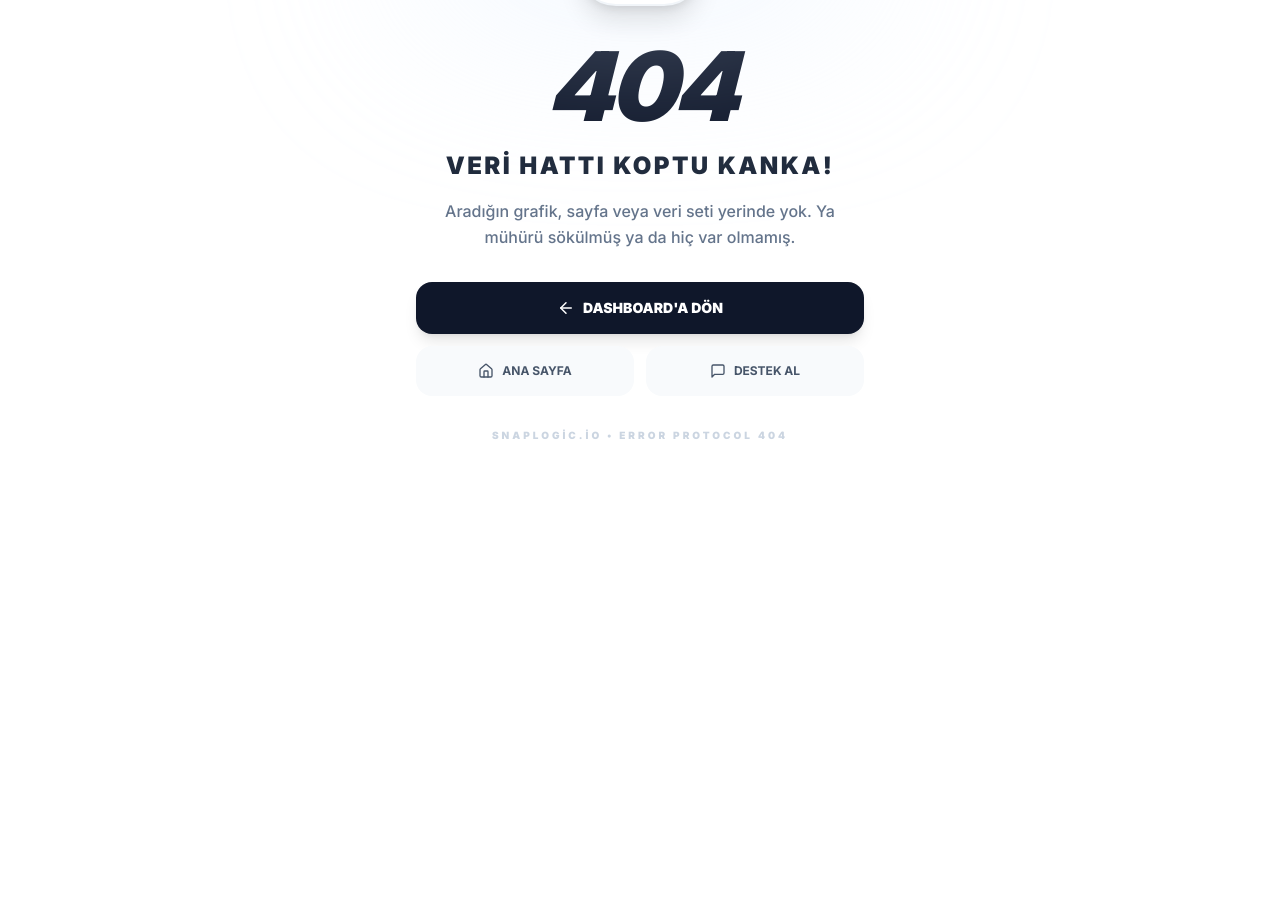
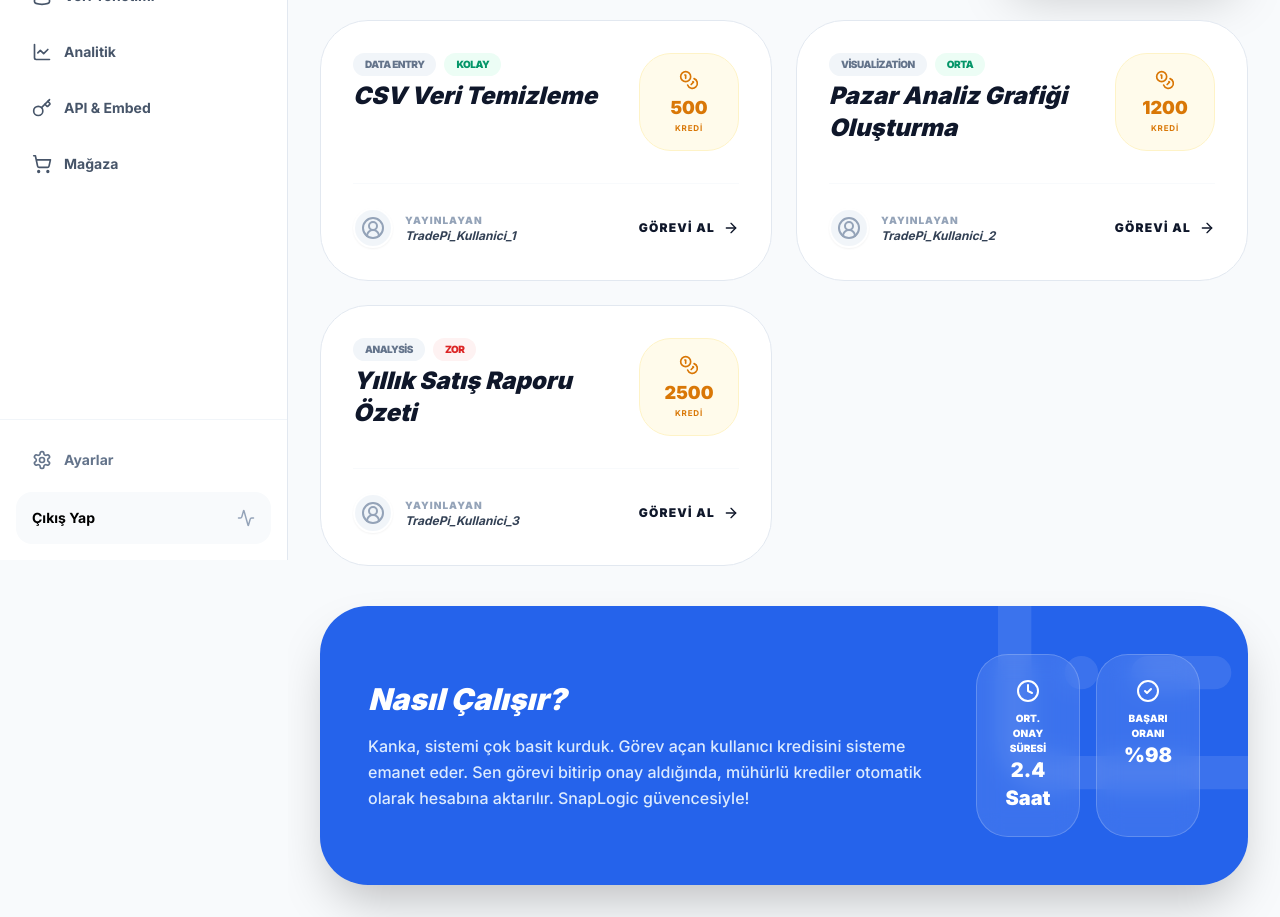
Before and after one commit to Bugsbuny24/tradepi, a Next.js app: page /dashboard/tasks in a window 1280 px wide. Before the commit this address had no page. Shown: the part 240-1157 px from the top of the page. Before the commit the page ends 800 px from the top, so only its background shows below. Built offline with nearby package versions, Linux system fonts and the light colour scheme; no server answers; the database is empty.

Commit message:
Create page.tsx

```diff
--- /dev/null
+++ b/app/dashboard/tasks/page.tsx
@@ -0,0 +1,121 @@
+import { createClient } from '@/lib/supabase/server'
+import {
+  ClipboardList, CheckCircle2, Clock, Plus,
+  Coins, UserCircle2, ArrowRight, Zap
+} from 'lucide-react'
+import Link from 'next/link'
+
+export default async function HumanTasksPage() {
+  const supabase = createClient()
+
+  // Aktif görevleri çekiyoruz
+  const { data: tasks } = await supabase
+    .from('human_tasks')
+    .select('*, profiles(full_name)')
+    .eq('status', 'open')
+    .order('created_at', { ascending: false })
+
+  return (
+    <div className="space-y-10 max-w-7xl mx-auto">
+
+      {/* Task Header */}
+      <div className="flex flex-col md:flex-row justify-between items-end gap-6">
+        <div className="space-y-2">
+          <div className="flex items-center gap-2 text-emerald-600 font-black text-xs uppercase tracking-widest">
+            <Zap size={14} className="fill-emerald-600" /> Earn Credits
+          </div>
+          <h2 className="text-5xl font-black text-slate-900 tracking-tighter italic">Görev Havuzu</h2>
+          <p className="text-slate-500 font-medium text-lg">Diğer kullanıcıların görevlerini tamamla, cüzdanını mühürle.</p>
+        </div>
+
+        <Link href="/dashboard/tasks/new" className="bg-slate-900 text-white px-8 py-5 rounded-[2rem] font-black text-sm flex items-center justify-center gap-3 hover:bg-blue-600 transition-all shadow-2xl hover:-translate-y-1">
+          <Plus size={20} /> YENİ GÖREV YAYINLA
+        </Link>
+      </div>
+
+      {/* Görev Kartları Grid */}
+      <div className="grid grid-cols-1 lg:grid-cols-2 gap-6">
+        {(!tasks || tasks.length === 0) ? (
+          // Örnek Görevler (Mockup)
+          [
+            { title: 'CSV Veri Temizleme', reward: 500, type: 'Data Entry', difficulty: 'Kolay' },
+            { title: 'Pazar Analiz Grafiği Oluşturma', reward: 1200, type: 'Visualization', difficulty: 'Orta' },
+            { title: 'Yıllık Satış Raporu Özeti', reward: 2500, type: 'Analysis', difficulty: 'Zor' }
+          ].map((task, i) => (
+            <div key={i} className="bg-white border border-slate-200 rounded-[3rem] p-8 hover:border-blue-500/30 transition-all duration-500 group relative overflow-hidden">
+              <div className="flex justify-between items-start mb-8">
+                <div className="space-y-1">
+                  <div className="flex items-center gap-2">
+                    <span className="bg-slate-100 text-slate-500 px-3 py-1 rounded-full text-[10px] font-black uppercase tracking-tighter">
+                      {task.type}
+                    </span>
+                    <span className={`px-3 py-1 rounded-full text-[10px] font-black uppercase tracking-tighter ${
+                      task.difficulty === 'Zor' ? 'bg-red-50 text-red-600' : 'bg-emerald-50 text-emerald-600'
+                    }`}>
+                      {task.difficulty}
+                    </span>
+                  </div>
+                  <h3 className="text-2xl font-black text-slate-900 italic group-hover:text-blue-600 transition-colors">
+                    {task.title}
+                  </h3>
+                </div>
+                <div className="bg-amber-50 text-amber-600 p-4 rounded-[2rem] flex flex-col items-center justify-center border border-amber-100 min-w-[100px]">
+                  <Coins size={20} className="mb-1" />
+                  <span className="font-black text-lg">{task.reward}</span>
+                  <span className="text-[8px] font-bold uppercase tracking-widest">KREDİ</span>
+                </div>
+              </div>
+
+              <div className="flex items-center justify-between pt-6 border-t border-slate-50">
+                <div className="flex items-center gap-3">
+                  <div className="w-10 h-10 bg-slate-100 rounded-full border-2 border-white shadow-sm overflow-hidden flex items-center justify-center">
+                    <UserCircle2 className="text-slate-400" size={24} />
+                  </div>
+                  <div>
+                    <p className="text-[10px] font-black text-slate-400 uppercase tracking-widest">Yayınlayan</p>
+                    <p className="text-xs font-bold text-slate-700 italic">TradePi_Kullanici_{i+1}</p>
+                  </div>
+                </div>
+                <button className="flex items-center gap-2 text-slate-900 font-black text-xs group-hover:text-blue-600 transition-all uppercase tracking-widest">
+                  Görevi Al <ArrowRight size={16} className="group-hover:translate-x-2 transition-transform" />
+                </button>
+              </div>
+            </div>
+          ))
+        ) : (
+          tasks.map((task) => (
+            // Gerçek görev datası buraya
+            null
+          ))
+        )}
+      </div>
+
+      {/* Sistem Bilgi Paneli */}
+      <div className="bg-blue-600 rounded-[3rem] p-12 text-white relative overflow-hidden shadow-2xl">
+        <div className="relative z-10 flex flex-col md:flex-row items-center justify-between gap-8">
+          <div className="space-y-4 max-w-xl">
+            <h4 className="text-3xl font-black italic">Nasıl Çalışır?</h4>
+            <p className="font-medium text-blue-100 leading-relaxed">
+              Kanka, sistemi çok basit kurduk. Görev açan kullanıcı kredisini sisteme emanet eder. Sen görevi bitirip onay aldığında, mühürlü krediler otomatik olarak hesabına aktarılır. SnapLogic güvencesiyle!
+            </p>
+          </div>
+          <div className="grid grid-cols-2 gap-4 w-full md:w-auto">
+            <div className="bg-white/10 backdrop-blur-md p-6 rounded-[2rem] border border-white/20 text-center">
+              <Clock size={24} className="mx-auto mb-2" />
+              <p className="text-[10px] font-black uppercase">Ort. Onay Süresi</p>
+              <p className="text-xl font-black">2.4 Saat</p>
+            </div>
+            <div className="bg-white/10 backdrop-blur-md p-6 rounded-[2rem] border border-white/20 text-center">
+              <CheckCircle2 size={24} className="mx-auto mb-2" />
+              <p className="text-[10px] font-black uppercase">Başarı Oranı</p>
+              <p className="text-xl font-black">%98</p>
+            </div>
+          </div>
+        </div>
+        <div className="absolute top-0 right-0 -translate-y-1/2 translate-x-1/4 opacity-10">
+          <ClipboardList size={400} />
+        </div>
+      </div>
+    </div>
+  )
+}
```
